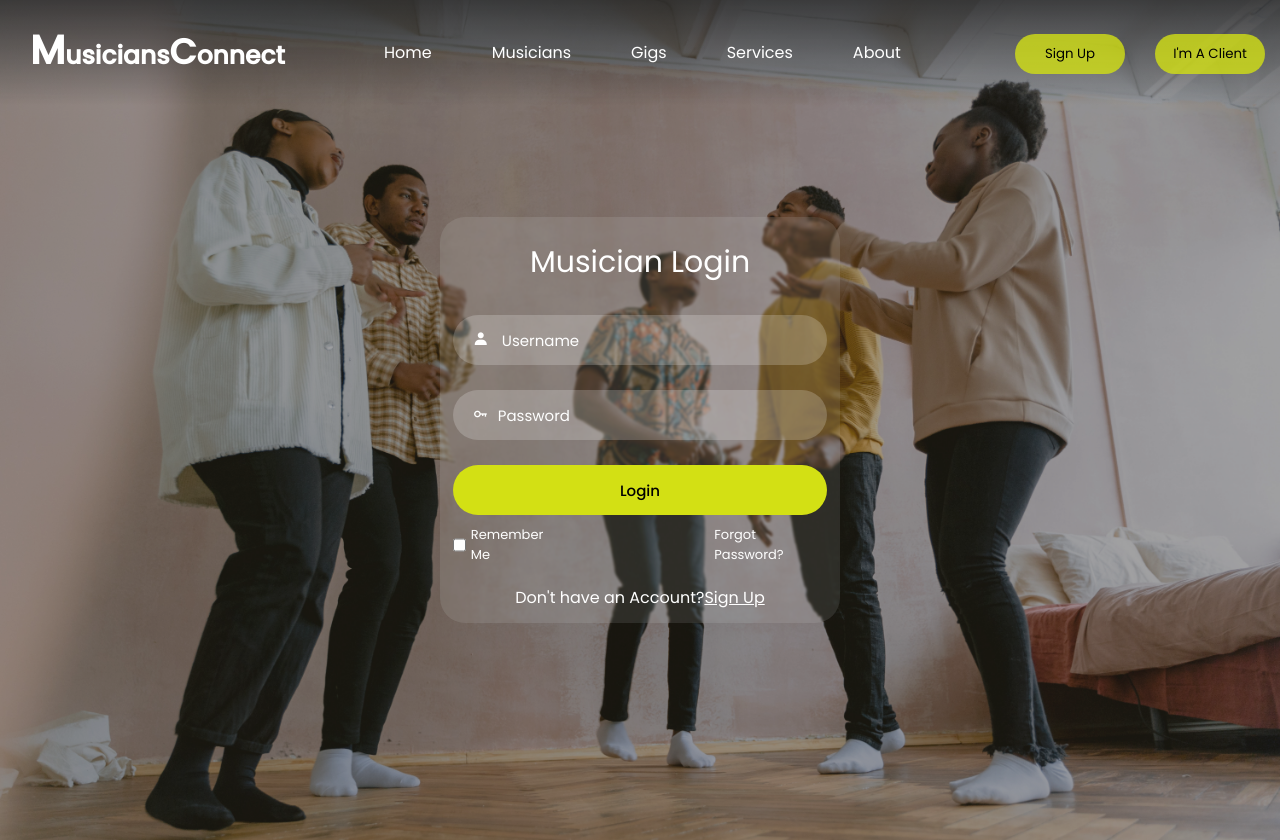
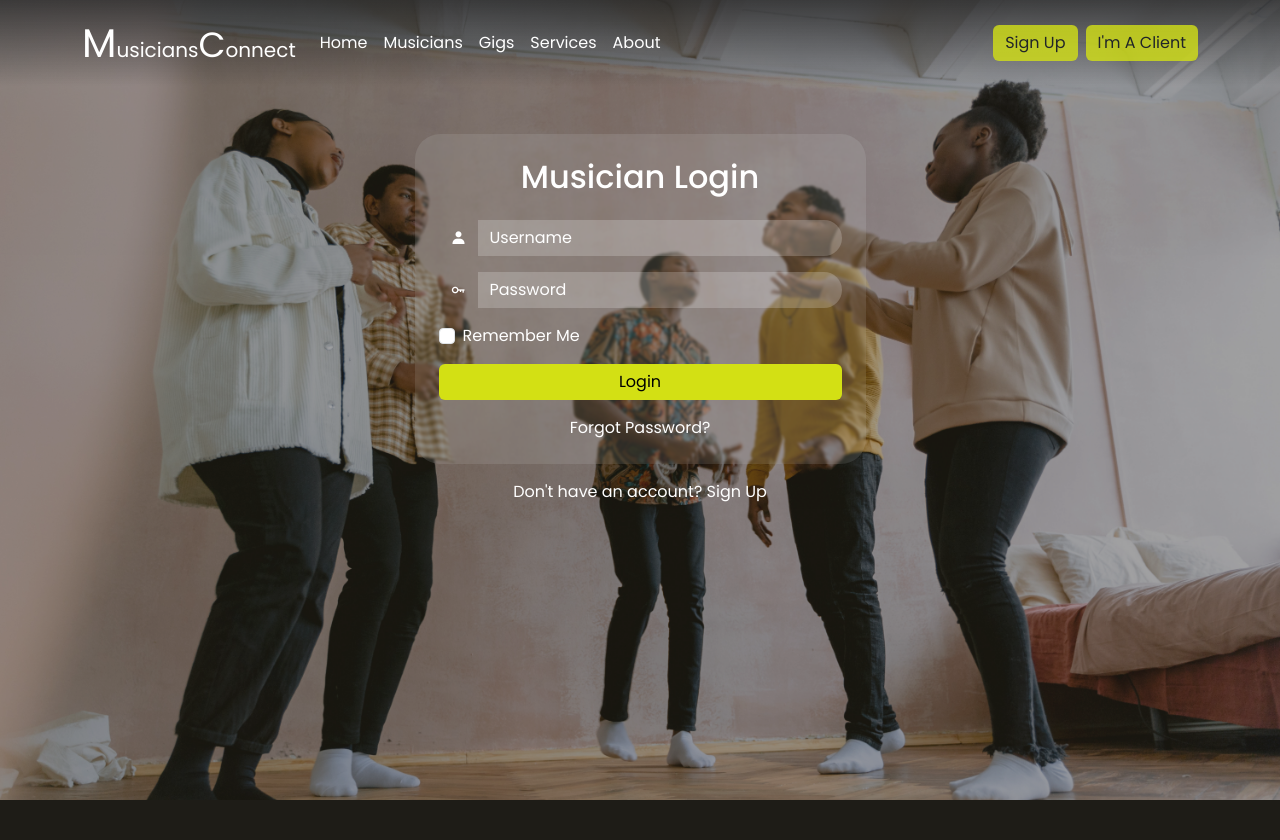
Before and after one commit to rhema254/_MusiciansConnect, a Django app: page /Login/ in a window 1280 px wide. After the commit the page ends 800 px from the top, so only its background shows below. Run offline with Django 4.2, Linux system fonts and the light colour scheme.

Commit message:
update login page to use bootstrap

```diff
--- a/core/templates/accounts/LoginMusicians.html
+++ b/core/templates/accounts/LoginMusicians.html
@@ -1,137 +1,175 @@
 {% load static %}
 
 <!DOCTYPE html>
-<html>
-
+<html lang="en">
 <head>
-    <meta charset="UTF_8">
-    <title>Login into your Account </title>
+    <meta charset="UTF-8">
+    <meta name="viewport" content="width=device-width, initial-scale=1.0">
+    <title>Login into your Account</title>
+    <link href="https://cdn.jsdelivr.net/npm/bootstrap@5.3.0-alpha1/dist/css/bootstrap.min.css" rel="stylesheet">
     <link href='https://unpkg.com/boxicons@2.1.4/css/boxicons.min.css' rel='stylesheet'>
-    <link rel="stylesheet" href="{% static 'css/Login.css' %}">
-
+    <link href="https://fonts.googleapis.com/css2?family=Poppins:wght@400;500&display=swap" rel="stylesheet">
+    <style>
+        body {
+            font-family: "Poppins", sans-serif;
+            background-image: url("{% static 'Resources/Background.jpg' %}");
+            background-size: cover;
+            background-repeat: no-repeat;
+            background-attachment: fixed;
+        }
+        .wrapper {
+            min-height: 100vh;
+            background: rgba(39, 39, 39, 0.4);
+        }
+        .navbar {
+            background: linear-gradient(rgba(39, 39, 39, 0.8), transparent);
+        }
+        .navbar-brand, .nav-link {
+            color: white !important;
+        }
+        .nav-link:hover {
+            border-bottom: 2px solid #fff;
+        }
+        .btn-custom {
+            background: rgba(211, 224, 20, 0.8);
+            border: none;
+            transition: 0.5s ease;
+        }
+        .btn-custom:hover {
+            background-color: #fff;
+            font-size: 15px;
+        }
+        .form-box {
+            background-color: rgba(241, 252, 255, 0.1);
+            backdrop-filter: blur(1px);
+            border-radius: 25px;
+        }
+        .form-control {
+            background: rgba(255, 255, 255, 0.2);
+            color: #fff;
+            border: none;
+            border-radius: 30px;
+        }
+        .form-control:focus {
+            background: rgba(255, 255, 255, 0.39);
+            color: #fff;
+            box-shadow: none;
+        }
+        .form-control::placeholder {
+            color: #fff;
+        }
+        .btn-submit {
+            background: rgba(211, 224, 20, 1);
+            color: black;
+            border: none;
+            transition: 0.5s ease-out;
+        }
+        .btn-submit:hover {
+            background: #fff;
+            font-size: larger;
+        }
+        a {
+            color: #fff;
+            text-decoration: none;
+        }
+        a:hover {
+            color: #fff;
+            font-size: larger;
+        }
+    </style>
 </head>
-
 <body>
     <div class="wrapper">
-        <!---------------- Navigation Bar------------------------->
-        <nav class="nav">
-            <div class="nav-logo">
-                <p><span style="font-size: 40px;"> M</span>usicians<span style="font-size: 35px;">C</span>onnect</p>
-            </div>
-            <div class="nav-menu" id="navMenu">
-                <ul>
-                    <li><a href="{% url 'landingpage' %}" class="link active">Home</a></li>
-                    <li><a href="{% url 'musicianspage' %}" class="link">Musicians</a></li>
-                    <li><a href="{% url 'gigspage' %}" class="link">Gigs</a></li>
-                    <li><a href="#" class="link">Services</a></li>
-                    <li><a href="#" class="link">About </a></li>
-                </ul>
-            </div>
-            <!-------------Js Function to switch up the Login and Sign up Pages on the login page--------------------->
-            <div class="nav-button">
-                <a href="{% url 'register' %}"><button class="btn" id="registerBtn"> Sign Up </button></a>
-                <a href="{% url 'loginclients' %}"><button class="btn" id="loginBtn"> I'm A Client</button></a>
-
-            </div>
-            <!---------------------------For small Screens: This is a Hamburger Menu button------------------------->
-            <div class="nav-menu-btn">
-                <i class="bx bx-menu" onclick="myMenuFunction()"></i>
+        <nav class="navbar navbar-expand-lg navbar-dark">
+            <div class="container">
+                <a class="navbar-brand" href="#">
+                    <span style="font-size: 40px;">M</span>usicians<span style="font-size: 35px;">C</span>onnect
+                </a>
+                <button class="navbar-toggler" type="button" data-bs-toggle="collapse" data-bs-target="#navbarNav">
+                    <span class="navbar-toggler-icon"></span>
+                </button>
+                <div class="collapse navbar-collapse" id="navbarNav">
+                    <ul class="navbar-nav me-auto mb-2 mb-lg-0">
+                        <li class="nav-item">
+                            <a class="nav-link active" href="{% url 'landingpage' %}">Home</a>
+                        </li>
+                        <li class="nav-item">
+                            <a class="nav-link" href="{% url 'musicianspage' %}">Musicians</a>
+                        </li>
+                        <li class="nav-item">
+                            <a class="nav-link" href="{% url 'gigspage' %}">Gigs</a>
+                        </li>
+                        <li class="nav-item">
+                            <a class="nav-link" href="#">Services</a>
+                        </li>
+                        <li class="nav-item">
+                            <a class="nav-link" href="#">About</a>
+                        </li>
+                    </ul>
+                    <div class="d-flex">
+                        <a href="{% url 'register' %}" class="btn btn-custom me-2">Sign Up</a>
+                        <a href="{% url 'loginclients' %}" class="btn btn-custom">I'm A Client</a>
+                    </div>
+                </div>
             </div>
         </nav>
 
-
-        <div class="success_popup" role="alert">
-            {% for msg in messages %}
-            {{ msg }}
-            {% endfor %}
-        </div>
-
-        <!-----------------------------Form Box---------------------------------->
-        <div class="form-box">
-            <!--------------Login Box----------------->
-            <div class="login-container" id="login">
-                <div class="top">
-                    <header> Musician Login </header>
-                </div>
-                <div class="login-forms">
-                    <form method="POST" id="loginForm">
-                        {% csrf_token %}
-
-                        <div class="input-box">
-                            <input type="text" class="input-field" placeholder=" Username" name="uname">
-                            <i class="bx bxs-user"></i>
-                        </div>
-                        <div class="input-box">
-                            <input type="password" class="input-field" placeholder="Password" name="pass">
-                            <i class="bx bx-key"></i>
-                        </div>
-
-                        <button type="submit" class="submit">Login</button>
-
-                    </form>
-                    <div class="two-cols">
-                        <div class="one">
-                            <input type="checkbox" id="login-check">
-                            <label for="login-check">Remember Me</label>
-                        </div>
-                        <div class="two">
-                            <label><a href="{% url 'reset_password' %}">Forgot Password?</a></label>
-                        </div>
+        <div class="container mt-5">
+            <div class="row justify-content-center">
+                <div class="col-md-6 col-lg-5">
+                    <div class="form-box p-4">
+                        <h2 class="text-center text-white mb-4">Musician Login</h2>
+                        {% if messages %}
+                            {% for message in messages %}
+                                <div class="alert alert-{{ message.tags }}" role="alert">
+                                    {{ message }}
+                                </div>
+                            {% endfor %}
+                        {% endif %}
+                        <form method="POST" id="loginForm">
+                            {% csrf_token %}
+                            <div class="mb-3">
+                                <div class="input-group">
+                                    <span class="input-group-text bg-transparent border-0 text-white"><i class="bx bxs-user"></i></span>
+                                    <input type="text" class="form-control" placeholder="Username" name="uname" required>
+                                </div>
+                            </div>
+                            <div class="mb-3">
+                                <div class="input-group">
+                                    <span class="input-group-text bg-transparent border-0 text-white"><i class="bx bx-key"></i></span>
+                                    <input type="password" class="form-control" placeholder="Password" name="pass" required>
+                                </div>
+                            </div>
+                            <div class="mb-3 form-check">
+                                <input type="checkbox" class="form-check-input" id="login-check">
+                                <label class="form-check-label text-white" for="login-check">Remember Me</label>
+                            </div>
+                            <button type="submit" class="btn btn-submit w-100 mb-3">Login</button>
+                            <div class="text-center">
+                                <a href="{% url 'reset_password' %}">Forgot Password?</a>
+                            </div>
+                        </form>
                     </div>
-                    <div class="bottom">
-                        <span> Don't have an Account?<a href="{% url 'register' %}">Sign Up</a></span>
+                    <div class="text-center mt-3">
+                        <p class="text-white mb-0">Don't have an account? <a href="{% url 'register' %}">Sign Up</a></p>
                     </div>
                 </div>
-
             </div>
-            <!--------------Login Form ends Here-------------------------->
-
-            <!-----------registration form (General)---------->
-
         </div>
     </div>
-    <!----------------Script for small screens------------------->
-    <script>
-        function myMenuFunction() {
-            var i = document.getElementById("navMenu");
 
-            if (i.className === "nav-menu") {
-
-                i.className += " responsive";
-            }
-            else {
-                i.className = "nav-menu";
-            }
-
-        }
-    </script>
+    <script src="https://cdn.jsdelivr.net/npm/bootstrap@5.3.0-alpha1/dist/js/bootstrap.bundle.min.js"></script>
     <script src="https://code.jquery.com/jquery-3.6.0.min.js"></script>
     <script>
-
-        function myFunction() {
-            var x = document.getElementById("myInput");
-            if (x.type === "password") {
-                x.type = "text";
-            } else {
-                x.type = "password";
-            }
-        }
-
-
-    </script>
-    <script>
-        document.getElementById("loginForm").addEventListener("submit", function (event) {
+        document.getElementById("loginForm").addEventListener("submit", function(event) {
             var unameInput = document.querySelector('input[name="uname"]');
             var passInput = document.querySelector('input[name="pass"]');
 
             if (!unameInput.value || !passInput.value) {
                 alert("Please fill in all fields");
-                event.preventDefault(); // Prevent the form from being submitted
+                event.preventDefault();
             }
         });
-
     </script>
-
 </body>
-
 </html>
```
